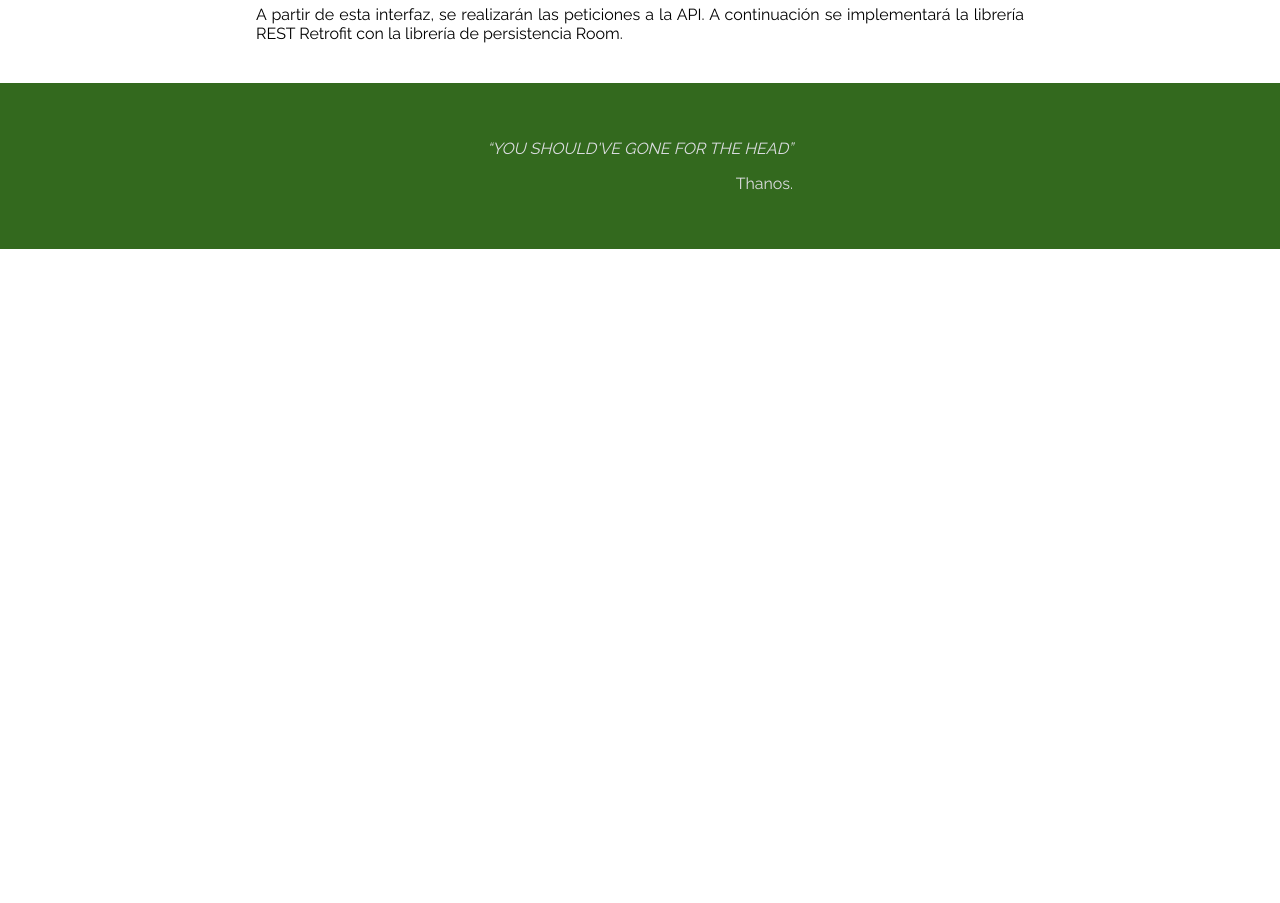
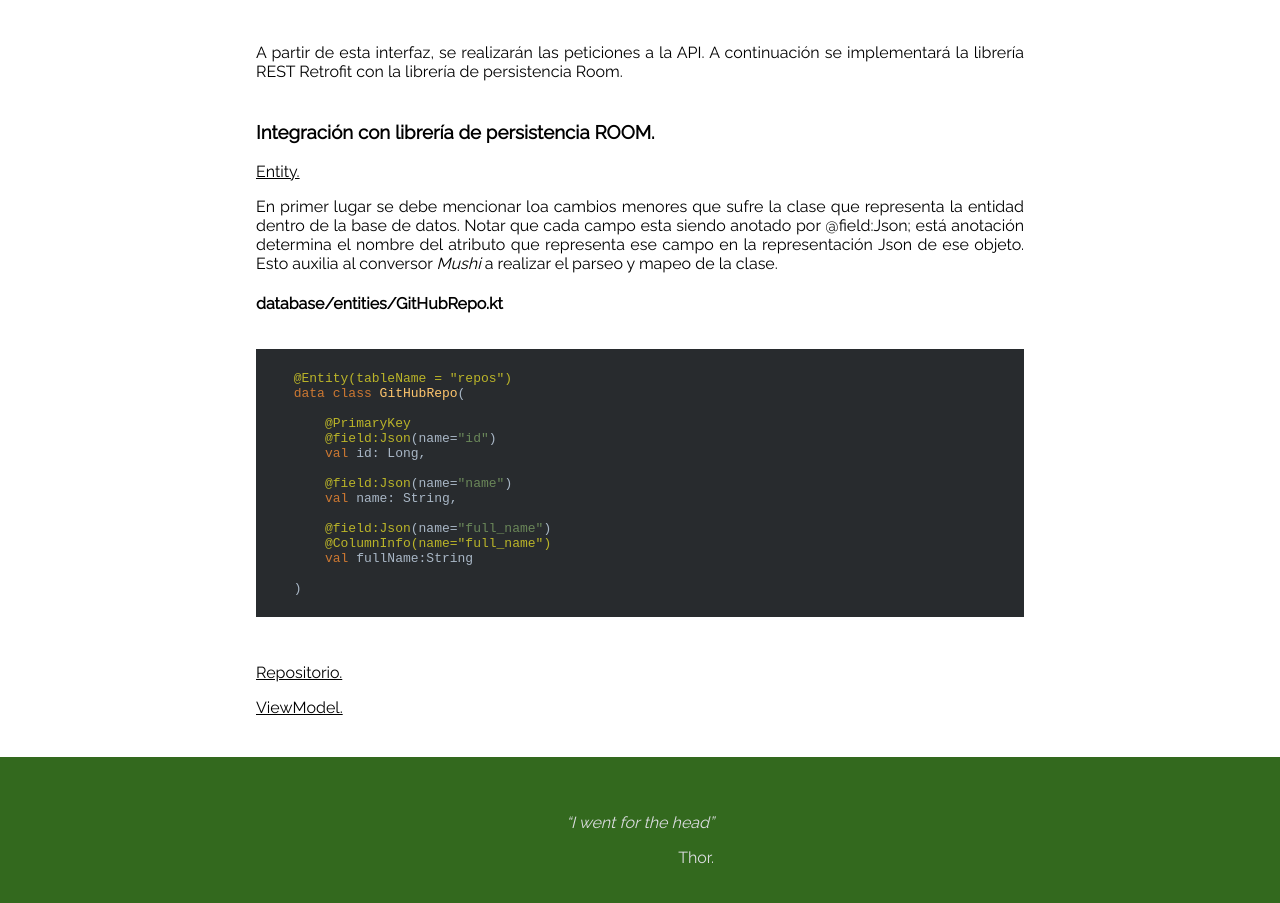
Before and after one commit to Nexxtor/Labs_PDM0119, a plain HTML site: page laboratorio_8/index.html in a window 1280 px wide. Shown: the part 4877-5780 px from the top of the page. Before the commit the page ends 5126 px from the top, so only its background shows below. Drawn offline with Linux system fonts and the light colour scheme.

Commit message:
Laboratorio 8 Beta 1.1

```diff
--- a/laboratorio_8/index.html
+++ b/laboratorio_8/index.html
@@ -270,7 +270,7 @@
                         </pre>
 
                         <p>
-                            El primer <i>wrapper</i> a implementar es <code>Response&lt;T&gt;</code>; dicha clase permite manejar el flujo de la respuesta, el estatus de respuesta, así como el acceso a sus atributos donde figuran el <i>body</i>, <i>header</i>, entre otros.
+                            El primer <i>wrapper</i> a implementar es <code>Response&lt;T&gt;</code>; dicha clase permite manejar el flujo de la respuesta, el estatus de respuesta, así como el acceso a sus atributos donde figuran el <i>body</i>, <i>header</i>, entre otros. Este permite que a partir de un proceso asíncrono, se pueda acceder y tomar decisiones a partir si la respuesta fue exitosa, o fallo y lanzó un excepción.
                         </p>
 
                         <p style='padding-left:1.5em;'>
@@ -278,7 +278,7 @@
                         </p>
 
                         <p>
-                            El último <em>wrapper</em> a implementar es Deferred&lt;T&gt;; esta clase auxilia al momento del uso y manejo de courrutinas en Kotlin. Este permite que a partir de un proceso asíncrono, se pueda acceder y tomar decisiones a partir si este se completo de manera exitosa, o fallo y lanzó un excepción. Esta clase posee mas implentaciones y usos, por lo que se recominenda la lectura de la documentación.
+                            El último <em>wrapper</em> a implementar es Deferred&lt;T&gt;; esta clase auxilia la funcionalidad al momento del uso y manejo de courrutinas en Kotlin. Principalmente se hará uso de esta para poder esperar a que se ejecutan procesos de manera asincrona, aunque esta clase posee mas implentaciones y usos, por lo que se recominenda la lectura de la documentación.
                         </p>
 
                         <p style='padding-left:1.5em;'>
@@ -333,6 +333,52 @@
                         </p>
                 </section>
 
+                <section id="room-integration">
+                    <h3>
+                        Integración con librería de persistencia ROOM.
+                    </h3>
+
+                    <p><u>Entity.</u></p>
+
+                    <p>
+                        En primer lugar se debe mencionar loa cambios menores que sufre la clase que representa la entidad dentro de la base de datos. Notar que cada campo esta siendo anotado por @field:Json; está anotación determina el nombre del atributo que representa ese campo en la representación Json de ese objeto. Esto auxilia al conversor <i>Mushi</i> a realizar el parseo y mapeo de la clase.
+                    </p>
+
+                    <h4>database/entities/GitHubRepo.kt</h4>
+
+                    <pre>
+                        <code class = 'kotlin'>
+    @Entity(tableName = "repos")
+    data class GitHubRepo(
+
+        @PrimaryKey
+        @field:Json(name="id")
+        val id: Long,
+
+        @field:Json(name="name")
+        val name: String,
+
+        @field:Json(name="full_name")
+        @ColumnInfo(name="full_name")
+        val fullName:String
+
+    )
+                        </code>
+                    </pre>
+
+                    <p><u>Repositorio.</u></p>
+
+                    <p>
+
+                    </p>
+
+                    <p><u>ViewModel.</u></p>
+
+                    <p>
+
+                    </p>
+                </section>
+
             </section>
 
         </article>
@@ -341,11 +387,11 @@
         <footer>
             <article>
                 <p><em>
-                        “YOU SHOULD'VE GONE FOR THE HEAD”
+                        “I went for the head”
                     </em></p>
 
                 <p id="author">
-                    Thanos.
+                    Thor.
                 </p>
             </article>
         </footer>
```
